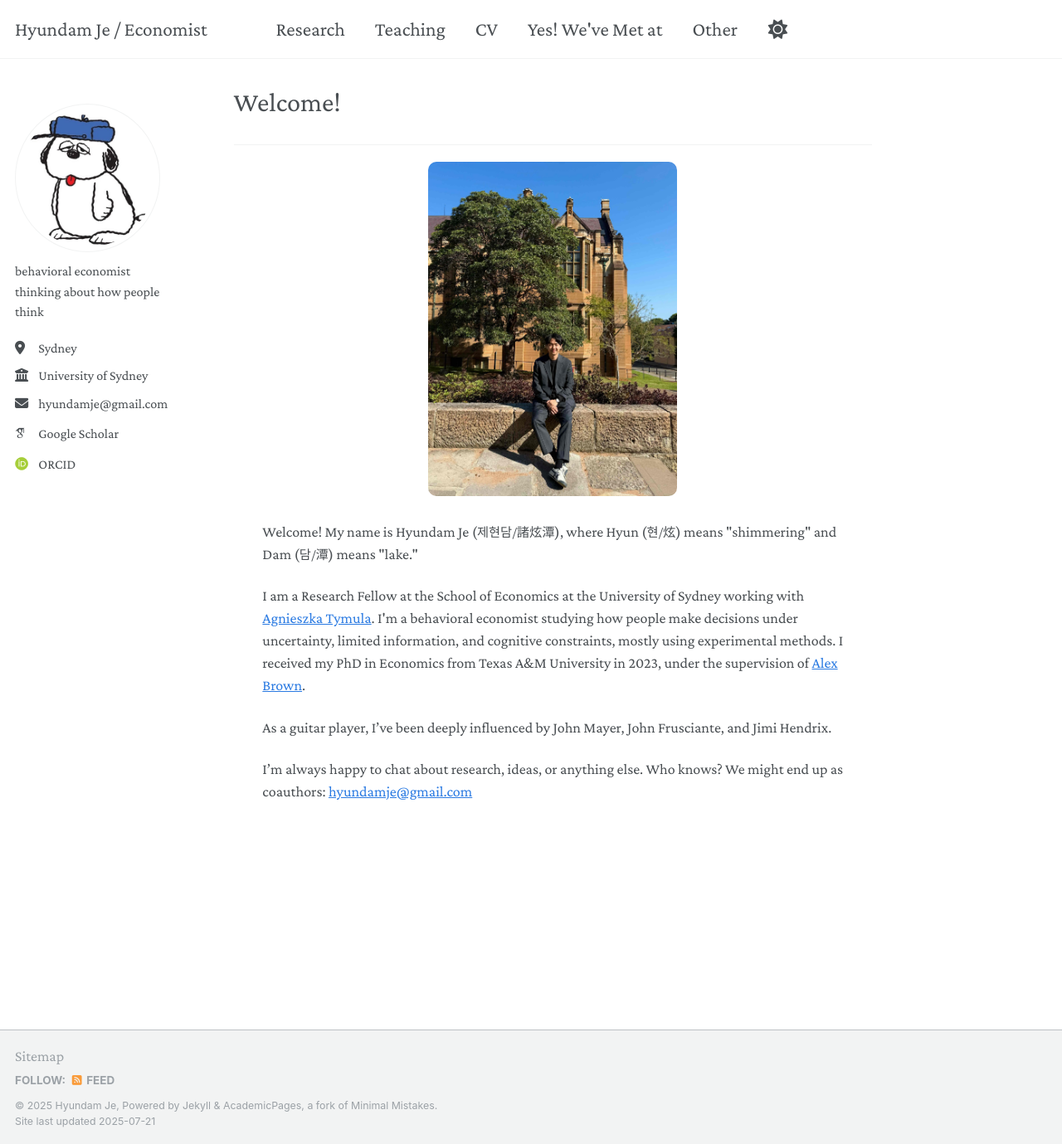
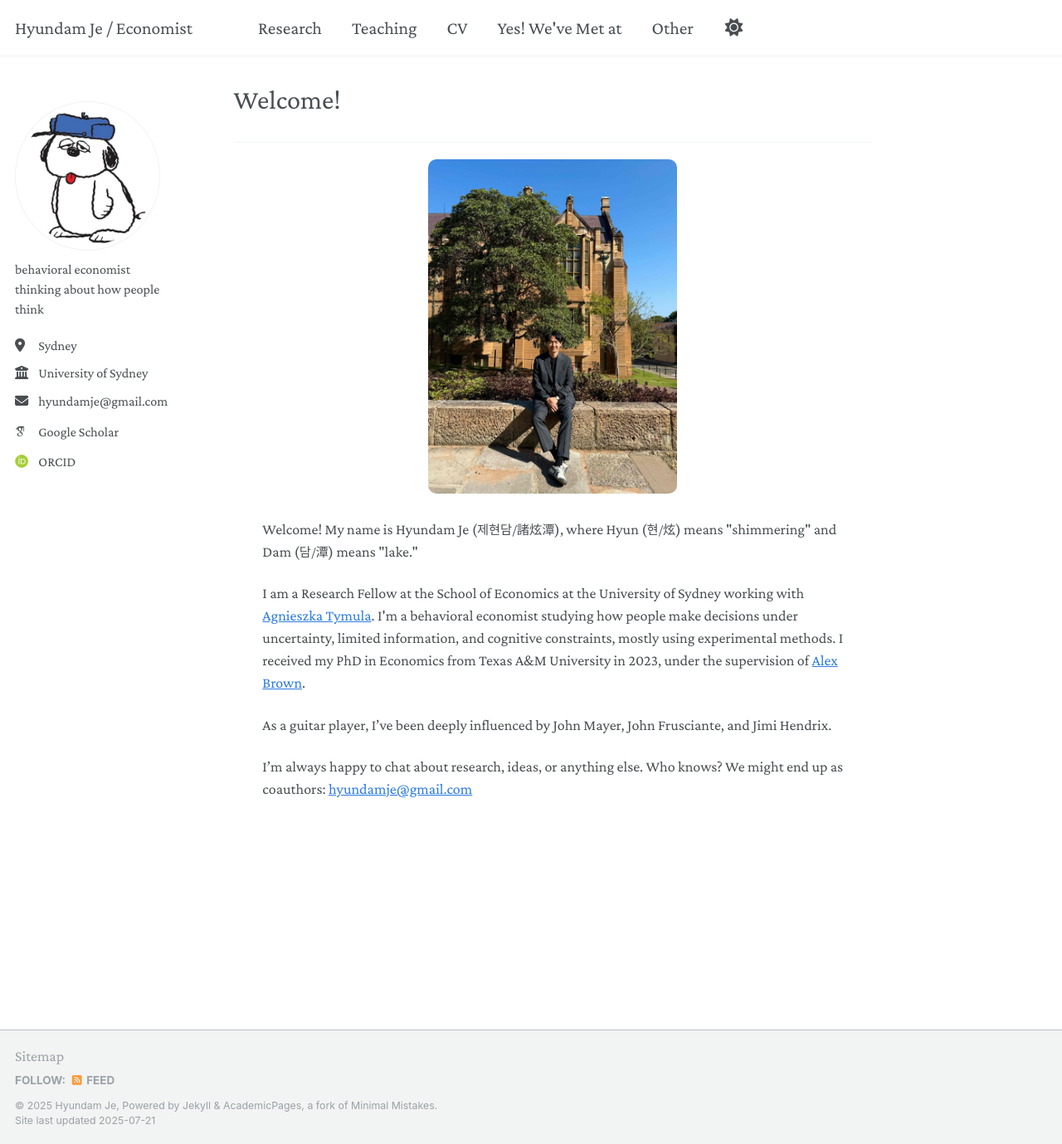
Before and after one commit to hyundamje/hyundamje.github.io, a Jekyll site: the page built from _pages/about.md, in a window 1280 px wide and 1379 px high. Shown: the whole window at 83% size. Built offline with Jekyll 4.4.1, drawn with Linux system fonts in a browser that asks for light colours; some web fonts are replaced.

Commit message:
Update custom.css

```diff
--- a/assets/css/custom.css
+++ b/assets/css/custom.css
@@ -4,7 +4,7 @@
 .masthead__menu a {
 
   font-family: 'Crimson Pro', serif !important;
-   font-size: 1.3rem !important;
+   font-size: 1.2rem !important;
   font-weight: 400;
 }
 
```
